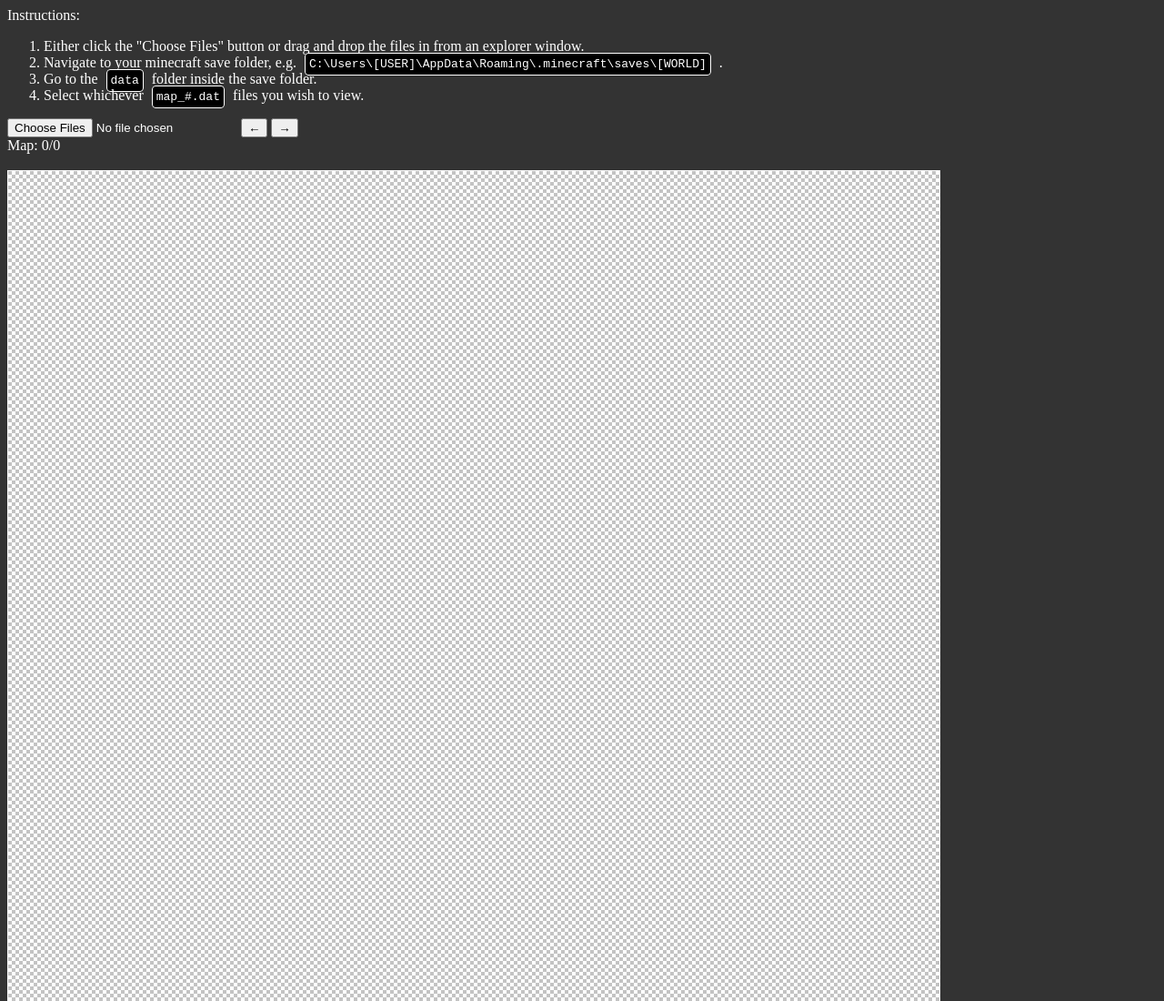
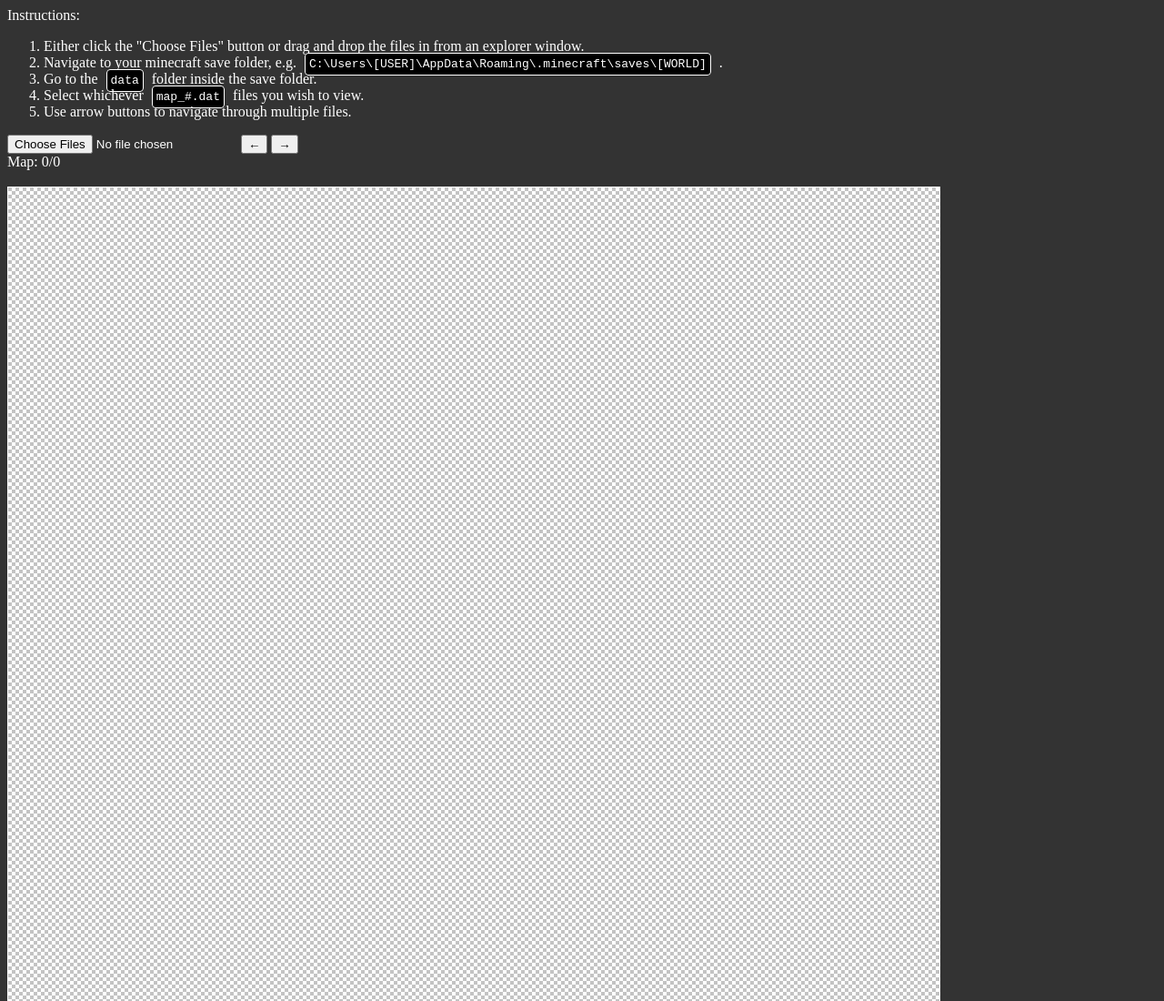
Before and after one commit to xiej2520/MCMapReader, a plain HTML site: page index.html in a window 1280 px wide. Shown: the top 1100 px of the page at 91% size. Drawn offline with Linux system fonts and the light colour scheme.

Commit message:
Sync README and page instructions

```diff
--- a/index.html
+++ b/index.html
@@ -15,6 +15,7 @@
 			<li>Navigate to your minecraft save folder, e.g. <code>C:\Users\[USER]\AppData\Roaming\.minecraft\saves\[WORLD]</code> .</li>
 			<li>Go to the <code>data</code> folder inside the save folder.</li>
 			<li>Select whichever <code>map_#.dat</code> files you wish to view.</li>
+			<li>Use arrow buttons to navigate through multiple files.</li>
 		</ol>
 	</div>
 	<input type="file" id="fileSelect" accept=".nbt, .dat" multiple/>
```
